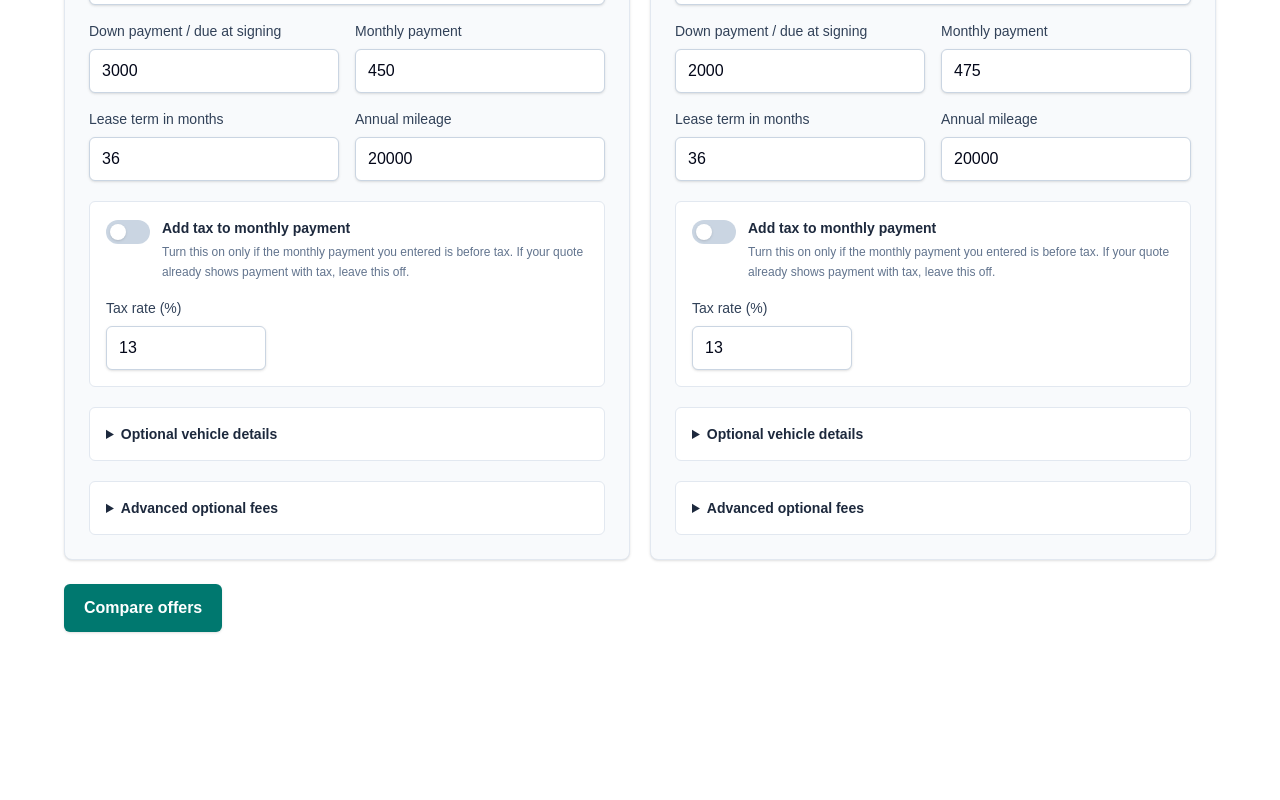
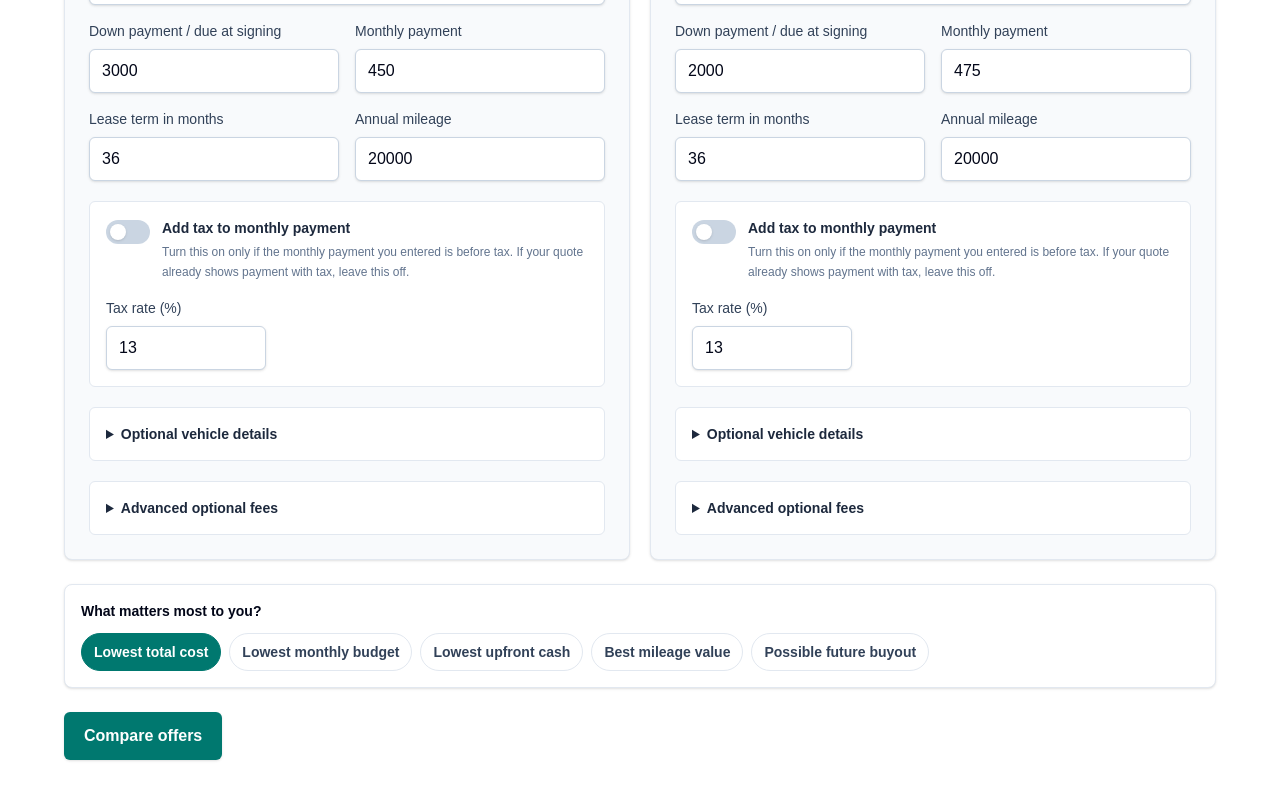
Before and after one commit to Yangk116/AutoLease-IQ, a Next.js app in the folder frontend/: page / in a window 1280 px wide. Shown: the part 2411-3211 px from the top of the page. Before the commit the page ends 3123 px from the top, so only its background shows below. Built offline with nearby package versions, Linux system fonts and the light colour scheme.

Commit message:
Add comparison decision modes

```diff
--- a/frontend/app/LeaseQuoteCalculator.tsx
+++ b/frontend/app/LeaseQuoteCalculator.tsx
@@ -146,10 +146,46 @@ type ComparisonPaymentSummary = {
   monthlyPaymentUsed: number;
 };
 
+type DecisionMode =
+  | "lowest-total-cost"
+  | "lowest-monthly-budget"
+  | "lowest-upfront-cash"
+  | "best-mileage-value"
+  | "possible-future-buyout";
+
 type DealInsight = {
   title: string;
   body: string;
 };
+
+type GoalRecommendation = {
+  title: string;
+  body: string;
+  winningQuote: LeaseAnalysisResult | null;
+};
+
+const decisionModeOptions: { value: DecisionMode; label: string }[] = [
+  {
+    value: "lowest-total-cost",
+    label: "Lowest total cost",
+  },
+  {
+    value: "lowest-monthly-budget",
+    label: "Lowest monthly budget",
+  },
+  {
+    value: "lowest-upfront-cash",
+    label: "Lowest upfront cash",
+  },
+  {
+    value: "best-mileage-value",
+    label: "Best mileage value",
+  },
+  {
+    value: "possible-future-buyout",
+    label: "Possible future buyout",
+  },
+];
 
 const defaultComparisonQuotes: ComparisonQuoteForm[] = [
   {
@@ -236,6 +272,114 @@ function getLowerMetricWinner(
   return firstQuote[metric] < secondQuote[metric] ? firstQuote : secondQuote;
 }
 
+function getDecisionModeRecommendation(
+  comparison: LeaseComparisonResult,
+  decisionMode: DecisionMode,
+): GoalRecommendation | null {
+  const [firstQuote, secondQuote] = comparison.results;
+
+  if (!firstQuote || !secondQuote) {
+    return null;
+  }
+
+  if (decisionMode === "lowest-total-cost") {
+    const winningQuote = getLowerMetricWinner(
+      firstQuote,
+      secondQuote,
+      "totalCost",
+    );
+
+    return {
+      title: "Best fit for your goal",
+      body: winningQuote
+        ? `Since you selected lowest total cost, ${getQuoteDisplayName(
+            winningQuote,
+            "one quote",
+          )} looks more aligned based on the lowest total lease cost after upfront, monthly, and lease-end amounts.`
+        : "Since you selected lowest total cost, focus on total lease cost. These offers are close on that metric based on the numbers entered.",
+      winningQuote,
+    };
+  }
+
+  if (decisionMode === "lowest-monthly-budget") {
+    const winningQuote = getLowerMetricWinner(
+      firstQuote,
+      secondQuote,
+      "trueMonthlyCost",
+    );
+
+    return {
+      title: "Best fit for your goal",
+      body: winningQuote
+        ? `Since you selected lowest monthly budget, ${getQuoteDisplayName(
+            winningQuote,
+            "one quote",
+          )} may be stronger because it has the lower true monthly cost. This is more useful than the advertised monthly payment alone.`
+        : "Since you selected lowest monthly budget, focus on true monthly cost rather than advertised monthly payment alone. These offers are close on that metric.",
+      winningQuote,
+    };
+  }
+
+  if (decisionMode === "lowest-upfront-cash") {
+    const winningQuote = getLowerMetricWinner(
+      firstQuote,
+      secondQuote,
+      "upfrontRatio",
+    );
+
+    return {
+      title: "Best fit for your goal",
+      body: winningQuote
+        ? `Since you selected lowest upfront cash, ${getQuoteDisplayName(
+            winningQuote,
+            "one quote",
+          )} looks more aligned because its upfront cost ratio is lower. Due-at-signing cash still matters alongside the monthly payment.`
+        : "Since you selected lowest upfront cash, upfront cost ratio and due-at-signing amount matter more. These offers are close on upfront cost ratio.",
+      winningQuote,
+    };
+  }
+
+  if (decisionMode === "best-mileage-value") {
+    const winningQuote = getLowerMetricWinner(
+      firstQuote,
+      secondQuote,
+      "costPerKm",
+    );
+
+    return {
+      title: "Best fit for your goal",
+      body: winningQuote
+        ? `Since you selected best mileage value, ${getQuoteDisplayName(
+            winningQuote,
+            "one quote",
+          )} may be stronger because it has the lower cost per kilometre.`
+        : "Since you selected best mileage value, cost per kilometre is especially important. These offers are close on kilometre value.",
+      winningQuote,
+    };
+  }
+
+  const quotesWithResidualDetails = comparison.results.filter(
+    (quote) =>
+      quote.residualValue !== undefined ||
+      quote.residualPercentage !== undefined ||
+      quote.depreciationAmount !== undefined,
+  );
+
+  if (quotesWithResidualDetails.length === 0) {
+    return {
+      title: "Best fit for your goal",
+      body: "Since you selected possible future buyout, residual value and residual percentage become important context. Add optional vehicle details to improve this analysis.",
+      winningQuote: null,
+    };
+  }
+
+  return {
+    title: "Best fit for your goal",
+    body: "Since you selected possible future buyout, residual value and residual percentage become more important context. A high residual can lower lease payments but may make a future buyout more expensive, so this mode is best read as a trade-off rather than a guaranteed winner.",
+    winningQuote: null,
+  };
+}
+
 function describeUpfrontPressure(upfrontRatio: number) {
   if (upfrontRatio < 10) {
     return {
@@ -343,6 +487,7 @@ function buildSingleQuoteInsights(
 
 function buildComparisonInsights(
   comparison: LeaseComparisonResult,
+  decisionMode: DecisionMode,
 ): DealInsight[] {
   const [firstQuote, secondQuote] = comparison.results;
 
@@ -378,6 +523,10 @@ function buildComparisonInsights(
     "upfrontRatio",
   );
   const insights: DealInsight[] = [];
+  const goalRecommendation = getDecisionModeRecommendation(
+    comparison,
+    decisionMode,
+  );
   const hasVehicleDetailMetrics = comparison.results.some(
     (comparisonQuote) =>
       comparisonQuote.discountFromMsrp !== undefined ||
@@ -385,6 +534,13 @@ function buildComparisonInsights(
       comparisonQuote.residualPercentage !== undefined ||
       comparisonQuote.depreciationAmount !== undefined,
   );
+
+  if (goalRecommendation) {
+    insights.push({
+      title: "Goal-based recommendation",
+      body: `${goalRecommendation.body} This is based on the numbers entered, not a guaranteed best offer.`,
+    });
+  }
 
   insights.push({
     title: hasVehicleDetailMetrics
@@ -617,6 +773,8 @@ export default function LeaseQuoteCalculator() {
     ComparisonPaymentSummary[]
   >([]);
   const [comparisonErrorMessage, setComparisonErrorMessage] = useState("");
+  const [selectedDecisionMode, setSelectedDecisionMode] =
+    useState<DecisionMode>("lowest-total-cost");
 
   function updateNumericQuote(field: keyof LeaseQuoteInput, value: string) {
     setQuote((currentQuote) => ({
@@ -827,6 +985,10 @@ export default function LeaseQuoteCalculator() {
       );
     }
   }
+
+  const selectedGoalRecommendation = comparisonResult
+    ? getDecisionModeRecommendation(comparisonResult, selectedDecisionMode)
+    : null;
 
   return (
     <section
@@ -1304,6 +1466,32 @@ export default function LeaseQuoteCalculator() {
             ))}
           </div>
 
+          <div className="rounded-lg border border-slate-200 bg-white p-4 shadow-sm">
+            <h3 className="text-sm font-semibold text-slate-950">
+              What matters most to you?
+            </h3>
+            <div className="mt-3 flex flex-wrap gap-2">
+              {decisionModeOptions.map((option) => {
+                const isSelected = selectedDecisionMode === option.value;
+
+                return (
+                  <button
+                    key={option.value}
+                    type="button"
+                    onClick={() => setSelectedDecisionMode(option.value)}
+                    className={`rounded-full border px-3 py-2 text-sm font-semibold transition-colors ${
+                      isSelected
+                        ? "border-teal-700 bg-teal-700 text-white"
+                        : "border-slate-200 bg-white text-slate-700 hover:border-teal-200 hover:bg-teal-50"
+                    }`}
+                  >
+                    {option.label}
+                  </button>
+                );
+              })}
+            </div>
+          </div>
+
           <button
             type="button"
             onClick={compareOffers}
@@ -1329,9 +1517,27 @@ export default function LeaseQuoteCalculator() {
                 </p>
               </div>
 
+              {selectedGoalRecommendation ? (
+                <div className="mb-5 rounded-lg border border-teal-100 bg-teal-50/50 p-4">
+                  <p className="text-xs font-semibold uppercase tracking-widest text-teal-700">
+                    Goal-based recommendation
+                  </p>
+                  <h4 className="mt-1 text-base font-semibold text-slate-950">
+                    {selectedGoalRecommendation.title}
+                  </h4>
+                  <p className="mt-2 text-sm leading-6 text-slate-600">
+                    {selectedGoalRecommendation.body} This is based on the
+                    numbers entered, not a guaranteed best offer.
+                  </p>
+                </div>
+              ) : null}
+
               <InsightSummary
                 title="Comparison summary"
-                insights={buildComparisonInsights(comparisonResult)}
+                insights={buildComparisonInsights(
+                  comparisonResult,
+                  selectedDecisionMode,
+                )}
               />
 
               <div className="grid gap-4 xl:grid-cols-2">
@@ -1347,6 +1553,9 @@ export default function LeaseQuoteCalculator() {
                     const isBestCostPerKm =
                       comparisonAnalysis.costPerKm ===
                       comparisonResult.lowestCostPerKm.costPerKm;
+                    const isBestFitForSelectedGoal =
+                      selectedGoalRecommendation?.winningQuote ===
+                      comparisonAnalysis;
 
                     return (
                       <article
@@ -1374,6 +1583,11 @@ export default function LeaseQuoteCalculator() {
                             {isBestCostPerKm ? (
                               <span className="rounded-full border border-teal-200 bg-white px-3 py-1 text-xs font-semibold text-teal-800">
                                 Best cost per kilometre
+                              </span>
+                            ) : null}
+                            {isBestFitForSelectedGoal ? (
+                              <span className="rounded-full border border-slate-300 bg-white px-3 py-1 text-xs font-semibold text-slate-700">
+                                Best fit for selected goal
                               </span>
                             ) : null}
                           </div>
```
